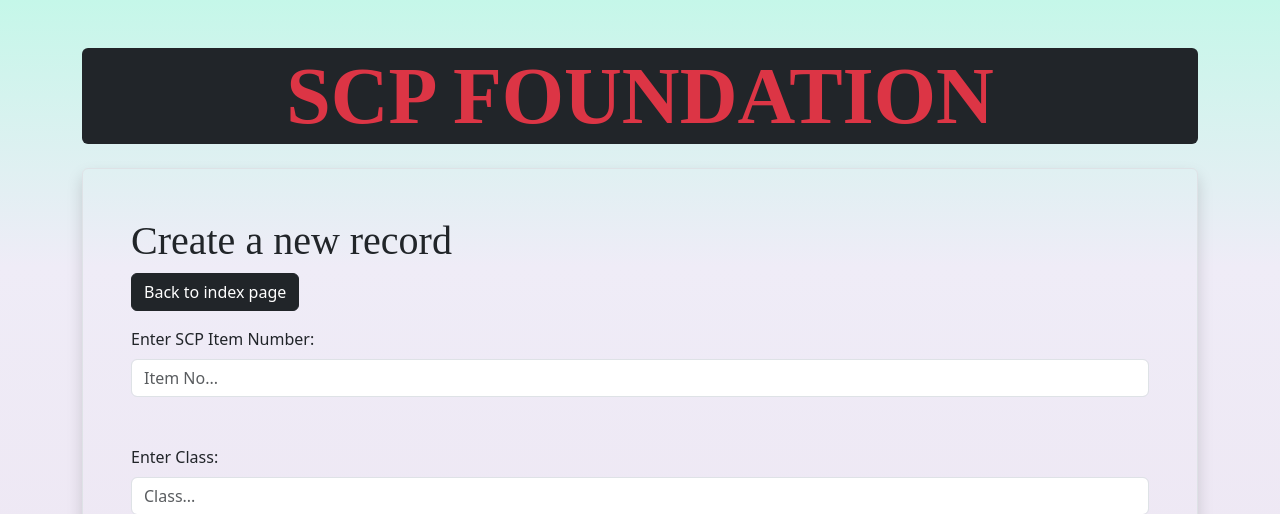
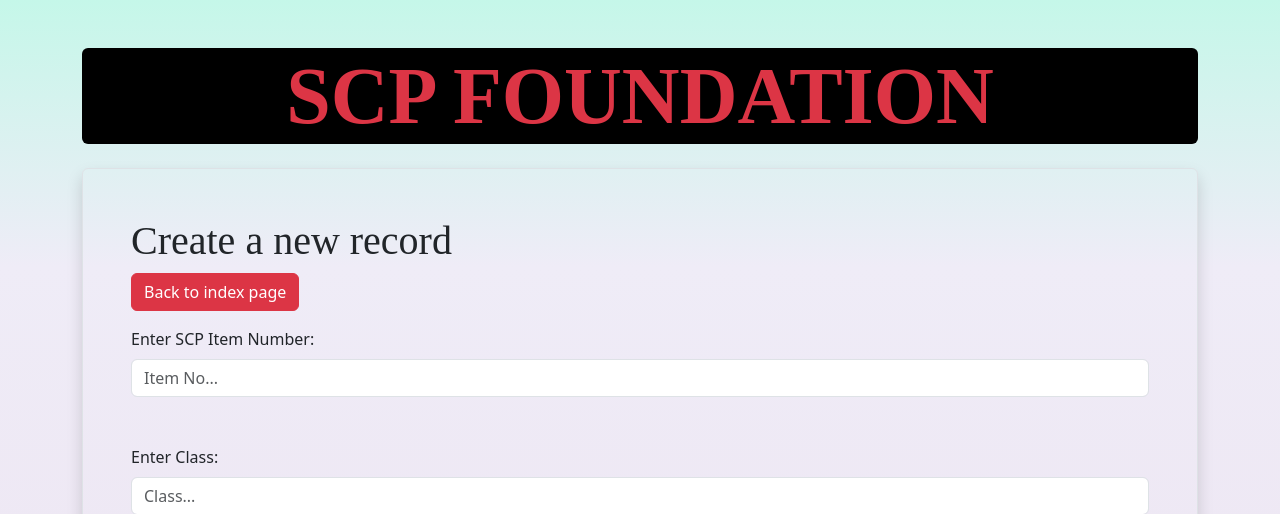
Before and after one commit to kingithegreat/scp, a PHP site: the page made by create (3).php in a window 1280 px wide. Shown: the top 514 px of the page. Run offline with PHP 8.4, Linux system fonts and the light colour scheme; a stand-in replaces the project's code that opens the database connection.

Commit message:
Update create .php
added styling

```diff
--- a/create (3).php
+++ b/create (3).php
@@ -18,11 +18,11 @@
     <!--HEADER-->
 
      <br><br>
-      <div class="container-fluid bg-dark text-danger text-center rounded">
+      <div class="container-fluid bg-black text-danger text-center rounded">
          <h1 class="mb-4 text-danger text-center display-1 fw-bold" >SCP FOUNDATION</h1>
       </div>
 
-    <div class="rounded border shadow p-5">
+    <div id="displayContainer"class="rounded border shadow p-5">
 
     <?php
             include "connection.php";
@@ -55,7 +55,7 @@
 
 
     <h1>Create a new record</h1>
-    <p> <a href = "index.php" class="btn btn-dark">Back to index page</a></p>
+    <p> <a href = "index.php" class="btn btn-danger">Back to index page</a></p>
 
     <form method="post" action="create.php" class="form-group">
         <label>Enter SCP Item Number:</label>
```
